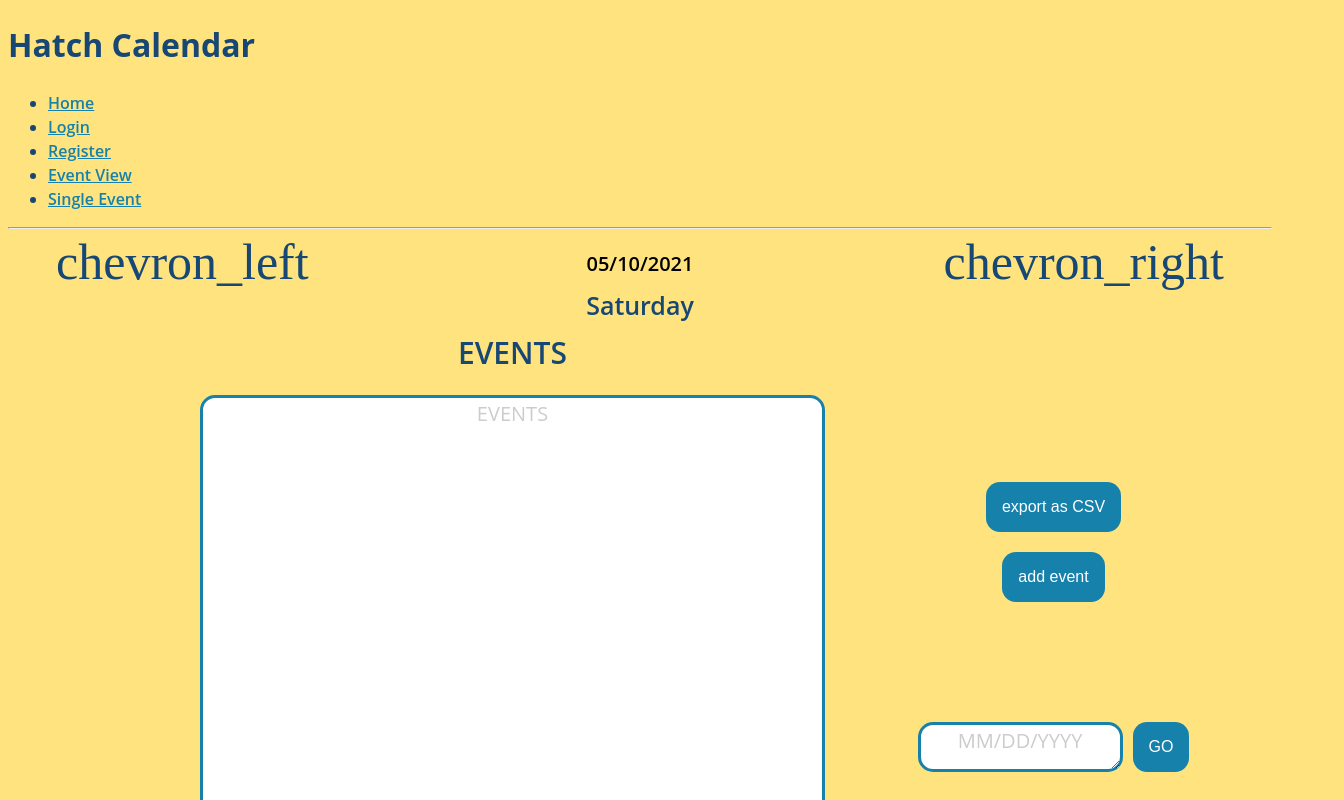
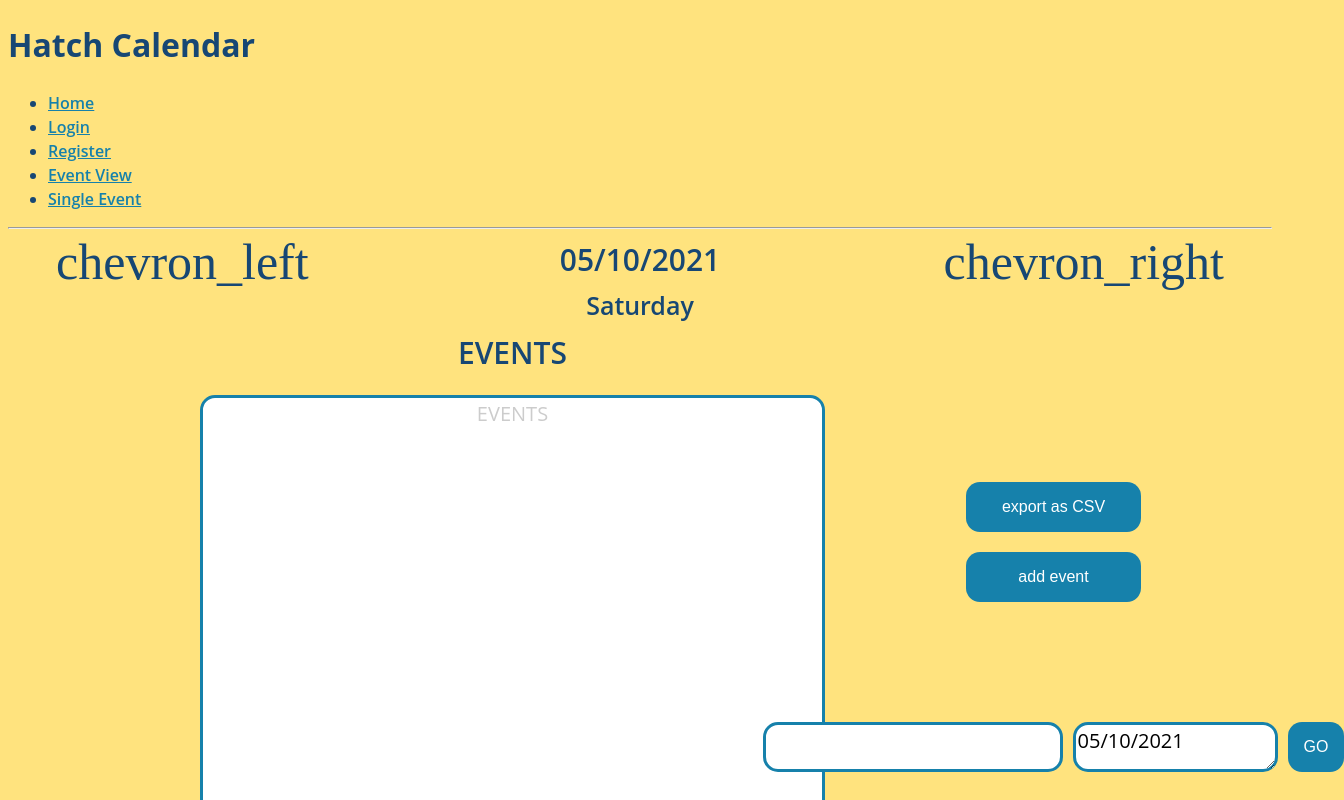
Before and after one commit to sanjitdp/hatch-calendar, a React (Create React App) app in the folder client/: page /eventView in a window 1280 px wide. Both pictures are taken after a click on the element "10". Shown: the top 800 px of the page, 1344 px wide, since content can reach past the window. Built offline with nearby package versions, Linux system fonts and the light colour scheme.

Commit message:
added datepicker and necessary packages

```diff
--- a/client/package.json
+++ b/client/package.json
@@ -6,8 +6,12 @@
     "@testing-library/jest-dom": "^5.12.0",
     "@testing-library/react": "^11.2.6",
     "@testing-library/user-event": "^12.8.3",
+    "bootstrap": "^4.6.0",
+    "create-react-class": "^15.7.0",
     "date-fns": "^2.21.3",
     "react": "^17.0.2",
+    "react-bootstrap": "^1.6.0",
+    "react-bootstrap-date-picker": "^5.1.0",
     "react-dom": "^17.0.2",
     "react-router": "^5.2.0",
     "react-router-dom": "^5.2.0",
--- a/client/src/Components/Day.css
+++ b/client/src/Components/Day.css
@@ -39,7 +39,9 @@
         gap: 20px;
         align-items: center;
         flex-basis: 100%;
+        width: 175px;
         flex: 0 1 auto;
+        font-weight: 500;
     }
 
     .container {
@@ -74,7 +76,14 @@
 
     #makeDateSmall {
         font-size: 30px;
+        font-family: 'Open Sans', sans-serif;
+        font-weight: 600;
+        line-height: 1.5;
+        background: var(--bg-color);
+        position: relative;
+        color: var(--text-blue); /*update in general*/
     }
+
 
     .footer {
         margin: 15px
--- a/client/src/Components/Day.js
+++ b/client/src/Components/Day.js
@@ -1,9 +1,8 @@
-import { setDate } from "date-fns";
 import React from "react";
 import "./Day.css";
-import * as dateFns from "date-fns";
 import {Link} from 'react-router-dom';
-
+import DatePicker from 'react-datepicker';
+import "react-datepicker/dist/react-datepicker.css";
 
 class Day extends React.Component {
     constructor(props) {
@@ -17,9 +16,14 @@ class Day extends React.Component {
         this.goBack = this.goBack.bind(this)
     }
 
+    setDateText(newDate) {
+        this.setState({
+            currentDate: newDate
+        });
+    }
+
     renderHeader() {
         const DateFormat = "MMDDYYYY";
-        //TO DO: make the chevrons bigger
         return (
             <div className="header row flex-middle">
             <div className="col col-start" >
@@ -27,7 +31,7 @@ class Day extends React.Component {
             </div>
             <div className="col col-center">
                 <span id="makeDateSmall">
-                    <span> {this.state.currentDate} </span> </span>
+                    {this.state.currentDate} </span>
             </div>
             <div className="col col-end" onClick={this.nextDay}>
               <div id="growIcons" className="icon">chevron_right</div>
@@ -80,10 +84,10 @@ class Day extends React.Component {
                         <button type="CSV" value="CSV" className="button buttons">export as CSV</button>
                         <Link to="/newEvent"><button type="addE" value="addE" className="button buttons">add event</button></Link>
                         <div className="goToDay">
-                            <textarea rows="1" cols="15" placeholder="MM/DD/YYYY" id="edetails" name="edetails"></textarea>
+                            <DatePicker id="daydatepicker" value={this.state.date} onChange={date => this.setDateText(date)}/>
+                            <textarea rows="1" cols="15" placeholder="MM/DD/YYYY" id="edetails" name="edetails" value={this.state.currentDate}></textarea>
                             <button type="addE" value="addE" class="button"> GO
                             </button>
-                            {}
                         </div>
                     </div>
                 </div>
```
Also changed, not shown: 1 other file (tests, documents, lock files or other folders).
